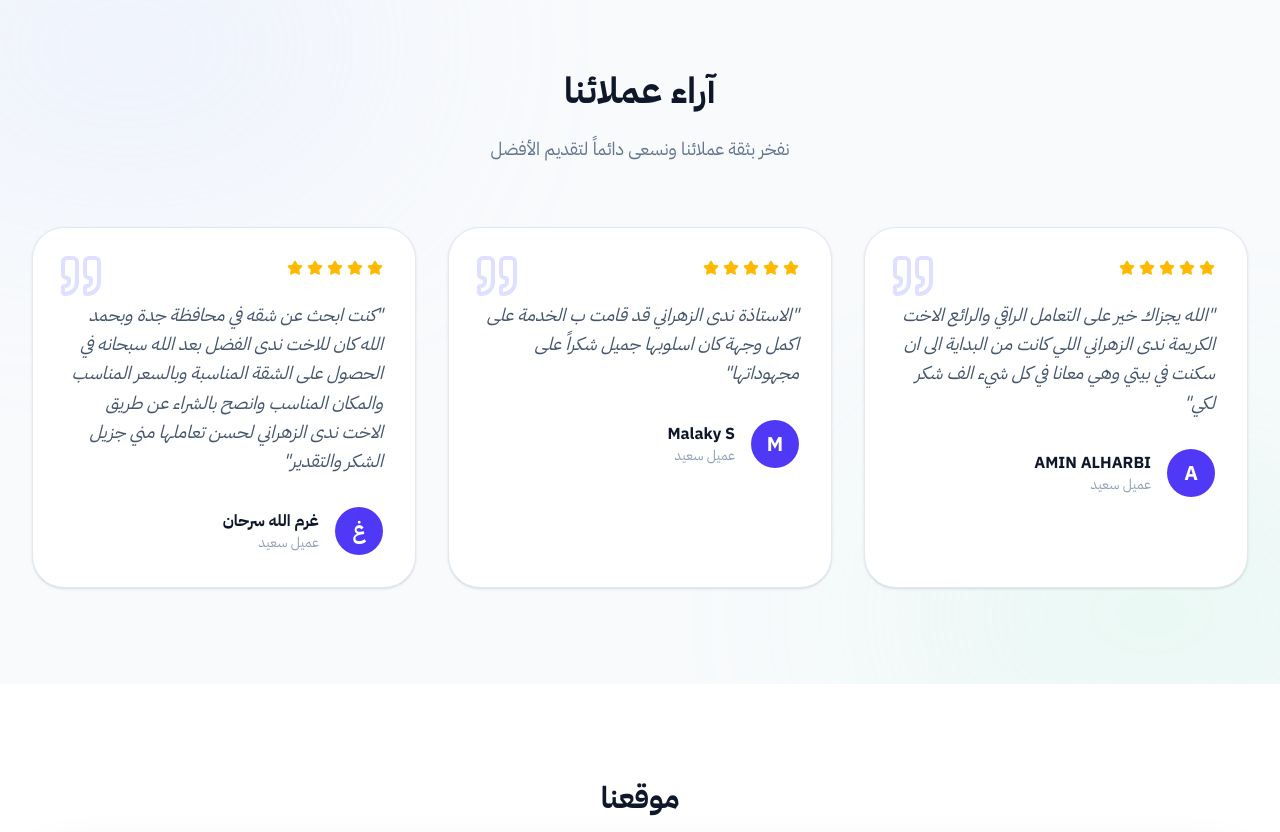
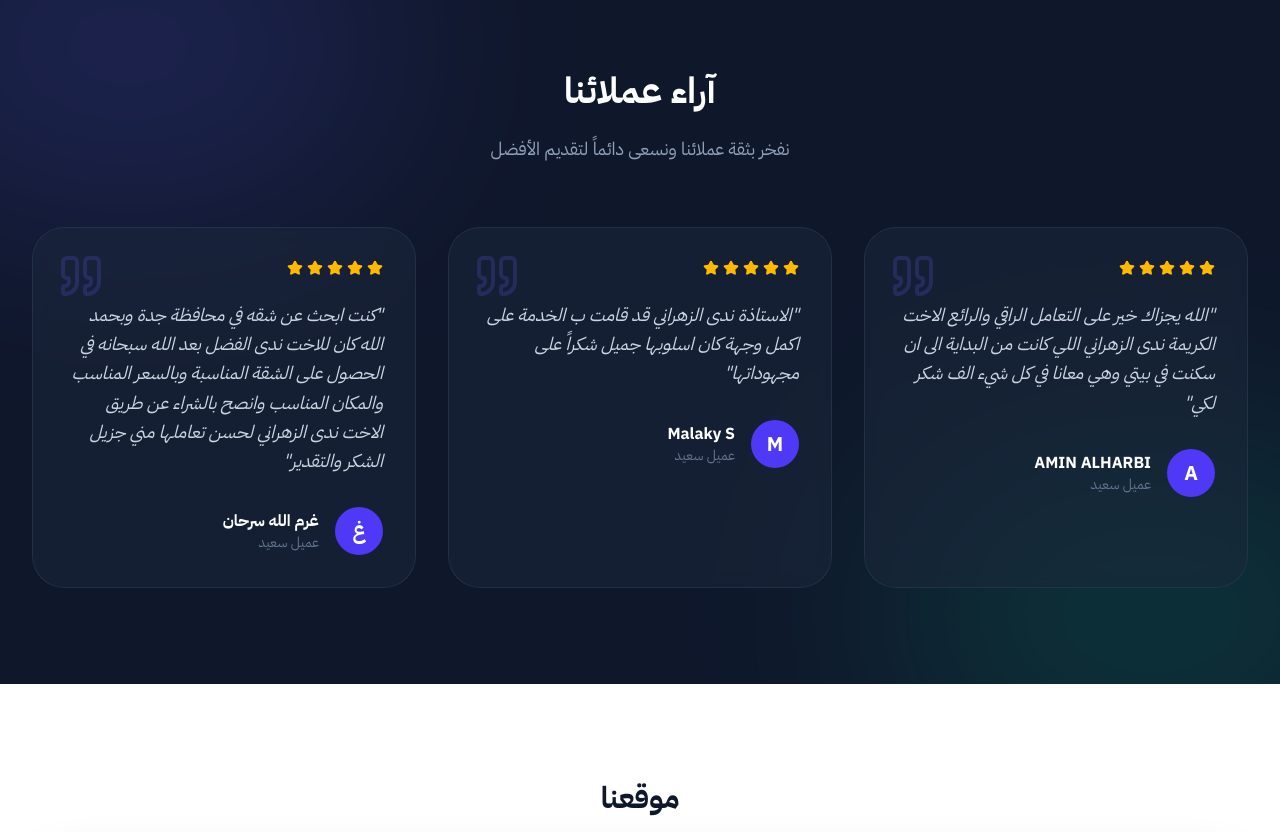
Before and after one commit to F-alsanea/chaar, a React (Vite) app: page / in a window 1280 px wide. Shown: the part 6200-7032 px from the top of the page. Built offline with nearby package versions, Linux system fonts and the light colour scheme; no server answers; grey boxes are pictures that could not be loaded.

Commit message:
style: restore dark premium background for Testimonials section in both themes

```diff
--- a/src/App.tsx
+++ b/src/App.tsx
@@ -578,16 +578,16 @@ function HomePage() {
       </section>
 
       {/* Testimonials Section */}
-      <section className="py-24 bg-slate-50 dark:bg-slate-950 text-slate-900 dark:text-white overflow-hidden relative transition-colors">
+      <section className="py-24 bg-slate-900 dark:bg-slate-950 text-white overflow-hidden relative transition-colors">
         <div className="absolute top-0 left-0 w-full h-full overflow-hidden pointer-events-none opacity-20">
-          <div className="absolute top-[-10%] left-[-10%] w-[40%] h-[40%] bg-indigo-200 dark:bg-indigo-600 blur-[120px] rounded-full" />
-          <div className="absolute bottom-[-10%] right-[-10%] w-[40%] h-[40%] bg-emerald-200 dark:bg-emerald-600 blur-[120px] rounded-full" />
+          <div className="absolute top-[-10%] left-[-10%] w-[40%] h-[40%] bg-indigo-500 dark:bg-indigo-600 blur-[120px] rounded-full" />
+          <div className="absolute bottom-[-10%] right-[-10%] w-[40%] h-[40%] bg-emerald-500 dark:bg-emerald-600 blur-[120px] rounded-full" />
         </div>
 
         <div className="max-w-7xl mx-auto px-4 sm:px-6 lg:px-8 relative z-10">
           <div className="text-center mb-16">
             <h2 className="text-4xl font-black mb-6">آراء عملائنا</h2>
-            <p className="text-slate-500 dark:text-slate-400 text-lg">نفخر بثقة عملائنا ونسعى دائماً لتقديم الأفضل</p>
+            <p className="text-slate-400 text-lg">نفخر بثقة عملائنا ونسعى دائماً لتقديم الأفضل</p>
           </div>
 
           <div className="grid grid-cols-1 md:grid-cols-3 gap-8">
@@ -614,7 +614,7 @@ function HomePage() {
                 whileInView={{ opacity: 1, scale: 1 }}
                 viewport={{ once: true }}
                 transition={{ delay: idx * 0.1 }}
-                className="p-8 bg-white dark:bg-slate-900/50 backdrop-blur-sm rounded-[32px] border border-slate-200 dark:border-slate-800 relative group hover:bg-slate-50 dark:hover:bg-slate-800/80 transition-all shadow-sm"
+                className="p-8 bg-slate-800/50 dark:bg-slate-900/50 backdrop-blur-sm rounded-[32px] border border-slate-700/50 dark:border-slate-800 relative group hover:bg-slate-800 dark:hover:bg-slate-800/80 transition-all"
               >
                 <Quote className="absolute top-6 left-6 text-indigo-500/20 group-hover:text-indigo-500/40 transition-colors" size={48} />
 
@@ -624,7 +624,7 @@ function HomePage() {
                   ))}
                 </div>
 
-                <p className="text-lg text-slate-600 dark:text-slate-400 leading-relaxed mb-8 italic">
+                <p className="text-lg text-slate-300 dark:text-slate-400 leading-relaxed mb-8 italic">
                   "{testimonial.text}"
                 </p>
 
@@ -633,8 +633,8 @@ function HomePage() {
                     {testimonial.name.charAt(0)}
                   </div>
                   <div>
-                    <h4 className="font-bold text-slate-900 dark:text-white">{testimonial.name}</h4>
-                    <p className="text-sm text-slate-400 dark:text-slate-500">{testimonial.role}</p>
+                    <h4 className="font-bold">{testimonial.name}</h4>
+                    <p className="text-sm text-slate-500">{testimonial.role}</p>
                   </div>
                 </div>
               </motion.div>
```
